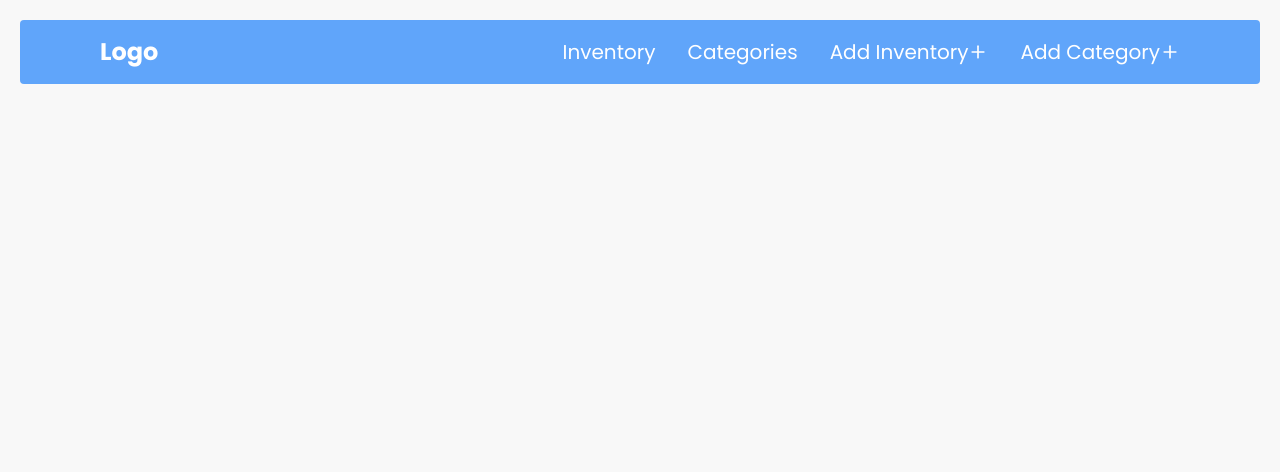
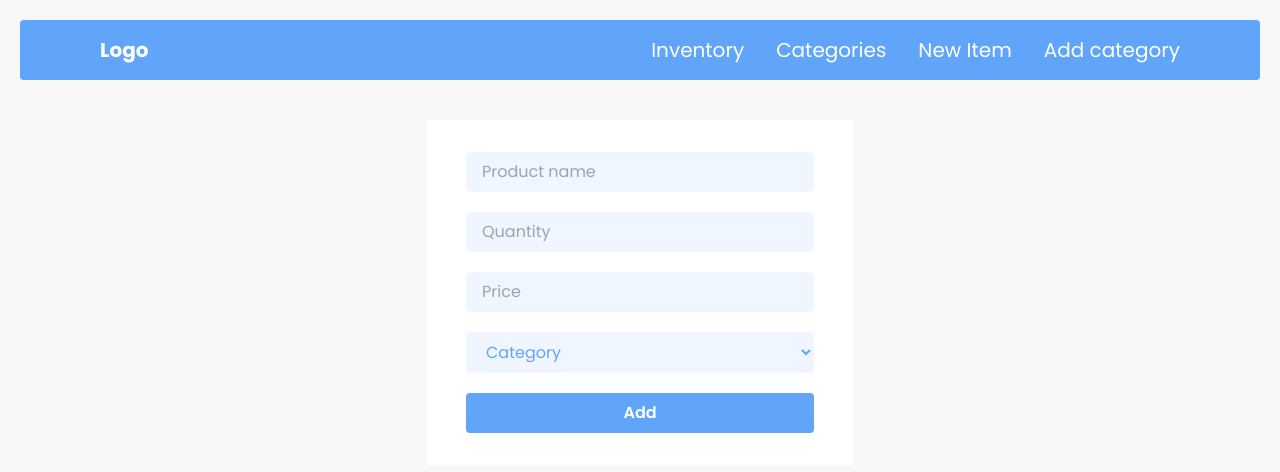
Before and after one commit to geoffreykithuku/inventory-crud-app, a React (Create React App) app: page /new-item in a window 1280 px wide. Shown: the top 472 px of the page. Built offline with nearby package versions, Linux system fonts and the light colour scheme.

Commit message:
add new item form

```diff
--- a/src/App.js
+++ b/src/App.js
@@ -2,6 +2,8 @@ import { Route, Routes } from "react-router-dom";
 import Category from "./components/Categories";
 import Dashboard from "./components/Dashboard";
 import Menu from "./components/Menu";
+import AddItem from "./components/AddItem";
+import AddCategory from "./components/AddCategory";
 
 
 function App() {
@@ -11,9 +13,9 @@ function App() {
       <Routes>
         <Route path="/" element={<Dashboard />} />
         <Route path="/categories" element={<Category />} />
-
+        <Route path="/new-item" element={<AddItem />} />
+        <Route path="/new-category" element={<AddCategory />} />
       </Routes>
-
     </div>
   );
 }
--- /dev/null
+++ b/src/components/AddCategory.jsx
@@ -0,0 +1,9 @@
+import React from 'react'
+
+const AddCategory = () => {
+  return (
+    <div>AddCategory</div>
+  )
+}
+
+export default AddCategory
--- /dev/null
+++ b/src/components/AddItem.jsx
@@ -0,0 +1,33 @@
+import React from 'react'
+
+const AddItem = () => {
+  return (
+    <div className="bg-white  rounded px-10 mt-10 w-fit mx-auto">
+      <form className="flex flex-col gap-5 mx-auto w-full max-w-[400px] py-8 text-blue-400">
+        <input
+          type="text"
+          placeholder="Product name"
+          className="bg-blue-400 bg-opacity-10 px-4 py-2 rounded outline-none"
+        />
+        <input
+          type="text"
+          placeholder="Quantity"
+          className="bg-blue-400 bg-opacity-10 px-4 py-2 rounded outline-none"
+        />
+        <input
+          type="number"
+          placeholder="Price"
+          className="bg-blue-400 bg-opacity-10 px-4 py-2 rounded outline-none"
+        />
+        <select name="category" id="category" className='bg-blue-400 bg-opacity-10 px-4 py-2 rounded outline-none'>
+          <option value="category" >Category</option>
+        </select>
+        <button className="bg-blue-400 text-white font-semibold rounded py-2 ">
+          Add
+        </button>
+      </form>
+    </div>
+  );
+}
+
+export default AddItem
--- a/src/components/Menu.jsx
+++ b/src/components/Menu.jsx
@@ -1,21 +1,15 @@
 import React from 'react'
-import { Plus } from 'lucide-react'
+
 import { Link } from 'react-router-dom';
 const Menu = () => {
   return (
     <nav className="bg-blue-400 flex justify-between md:px-20 text-white rounded items-center py-4 px-5 w-full">
-      <p className="text-2xl font-bold">Logo</p>
+      <p className="text-xl font-bold">Logo</p>
       <ul className="flex gap-5 md:gap-8  text-xl ">
         <Link to="/">Inventory</Link>
         <Link to="/categories">Categories</Link>
-        <li className="flex items-center">
-          <p>Add Inventory</p>
-          <Plus size={20} color="#ffffff" />
-        </li>
-        <li className="flex items-center">
-          <p>Add Category</p>
-          <Plus size={20} color="#ffffff" />
-        </li>
+        <Link to="/new-item">New Item</Link>
+        <Link to="/new-category">Add category</Link>
       </ul>
     </nav>
   );
```
